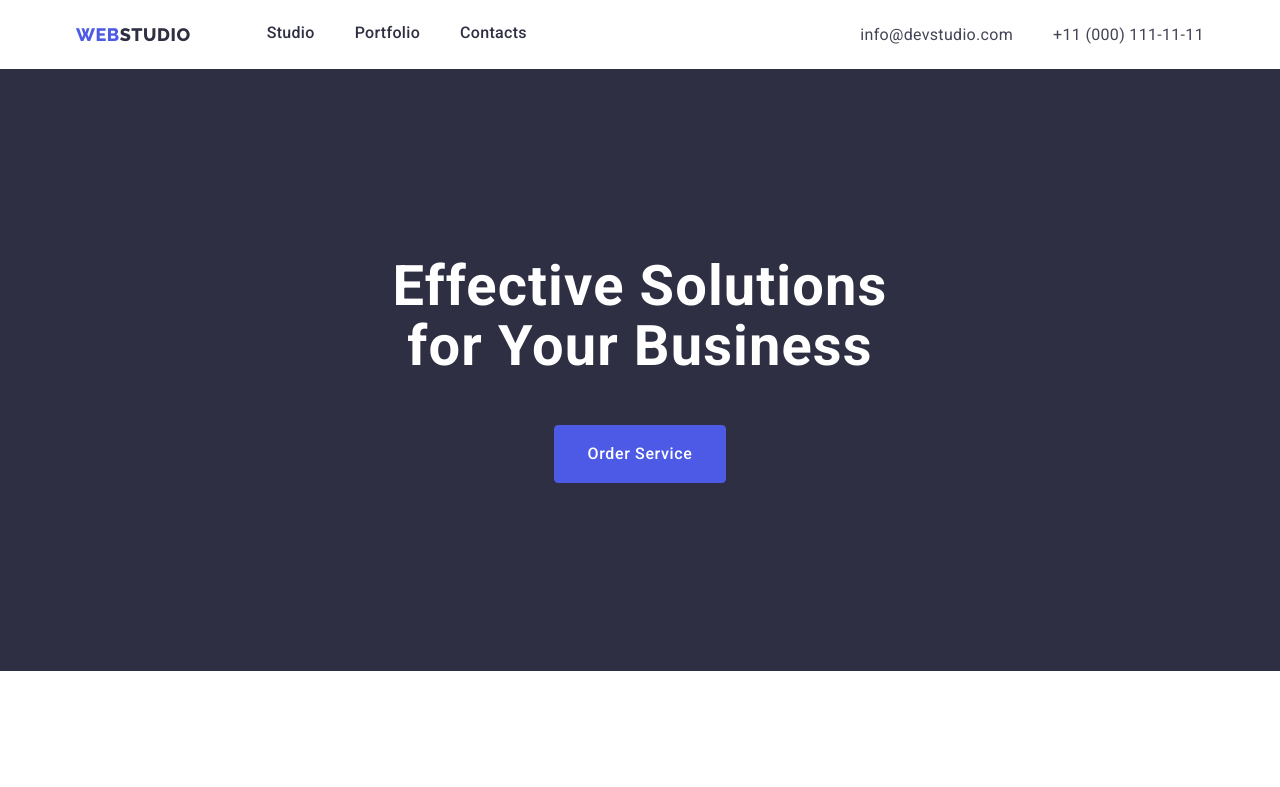
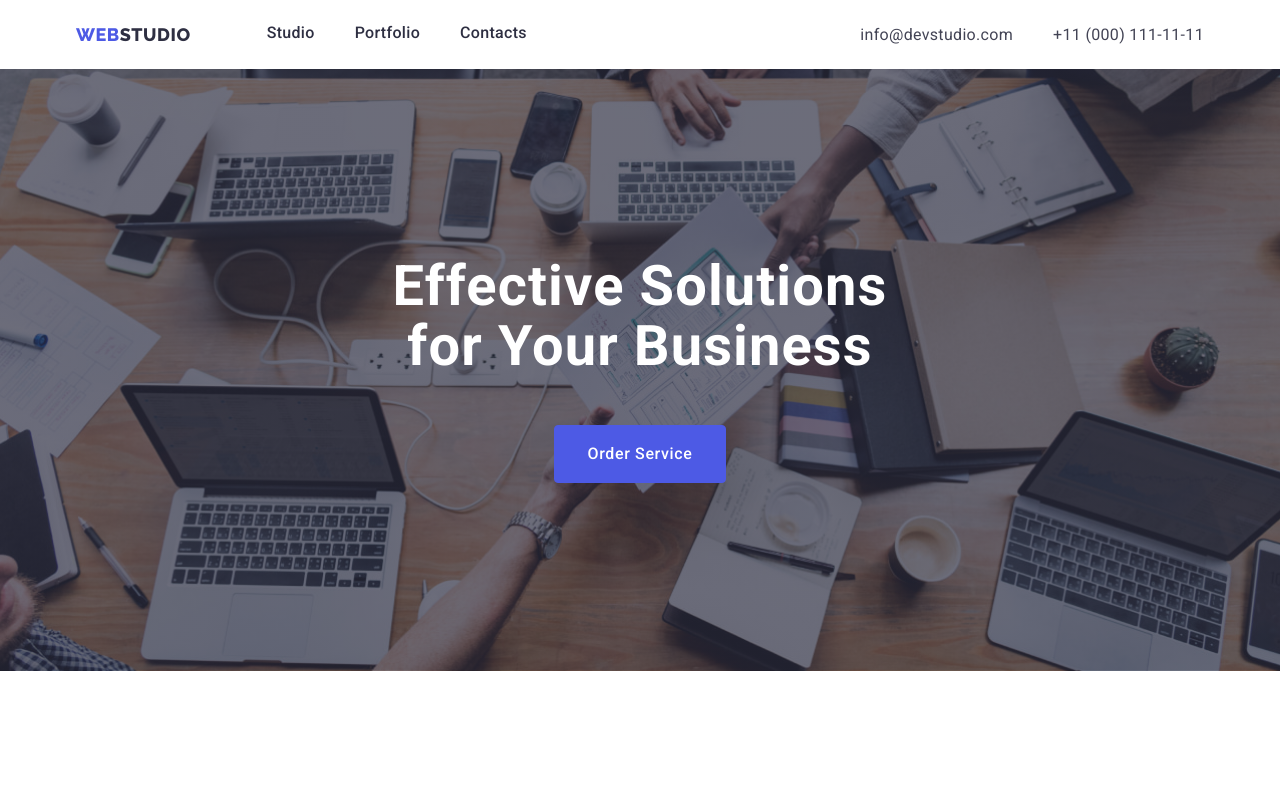
Before and after one commit to StalexOne/goit-markup-hw-04, a plain HTML site: page index.html in a window 1280 px wide. Shown: the top 787 px of the page. Drawn offline with nearby package versions, Linux system fonts and the light colour scheme; the site is published under a folder, as on GitHub Pages, so addresses that start at the root find nothing.

Commit message:
27_03_23

```diff
--- a/style.css
+++ b/style.css
@@ -192,7 +192,7 @@ max-width: 1600px;
 min-height: 600px;
 margin-left: auto;
 margin-right: auto;
-background-image: linear-gradient(to right, rgba(46, 47, 66, 0.7), rgba(46, 47, 66, 0.7)), url(/images/hero-bg.jpg);
+background-image: linear-gradient(to right, rgba(46, 47, 66, 0.7), rgba(46, 47, 66, 0.7)), url(./images/hero-bg.jpg);
 background-position: center;
 background-size: cover;
 background-repeat: no-repeat;
```
